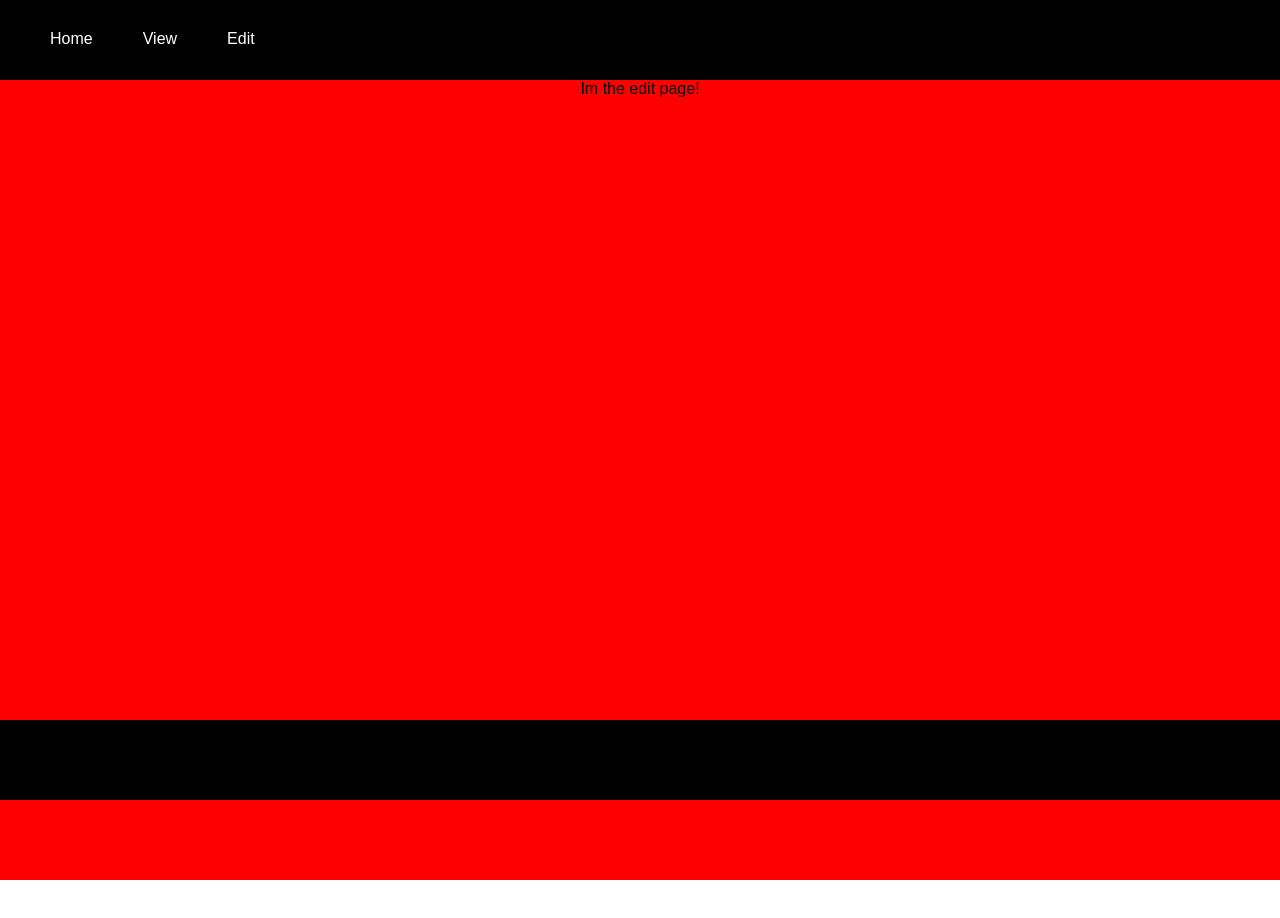
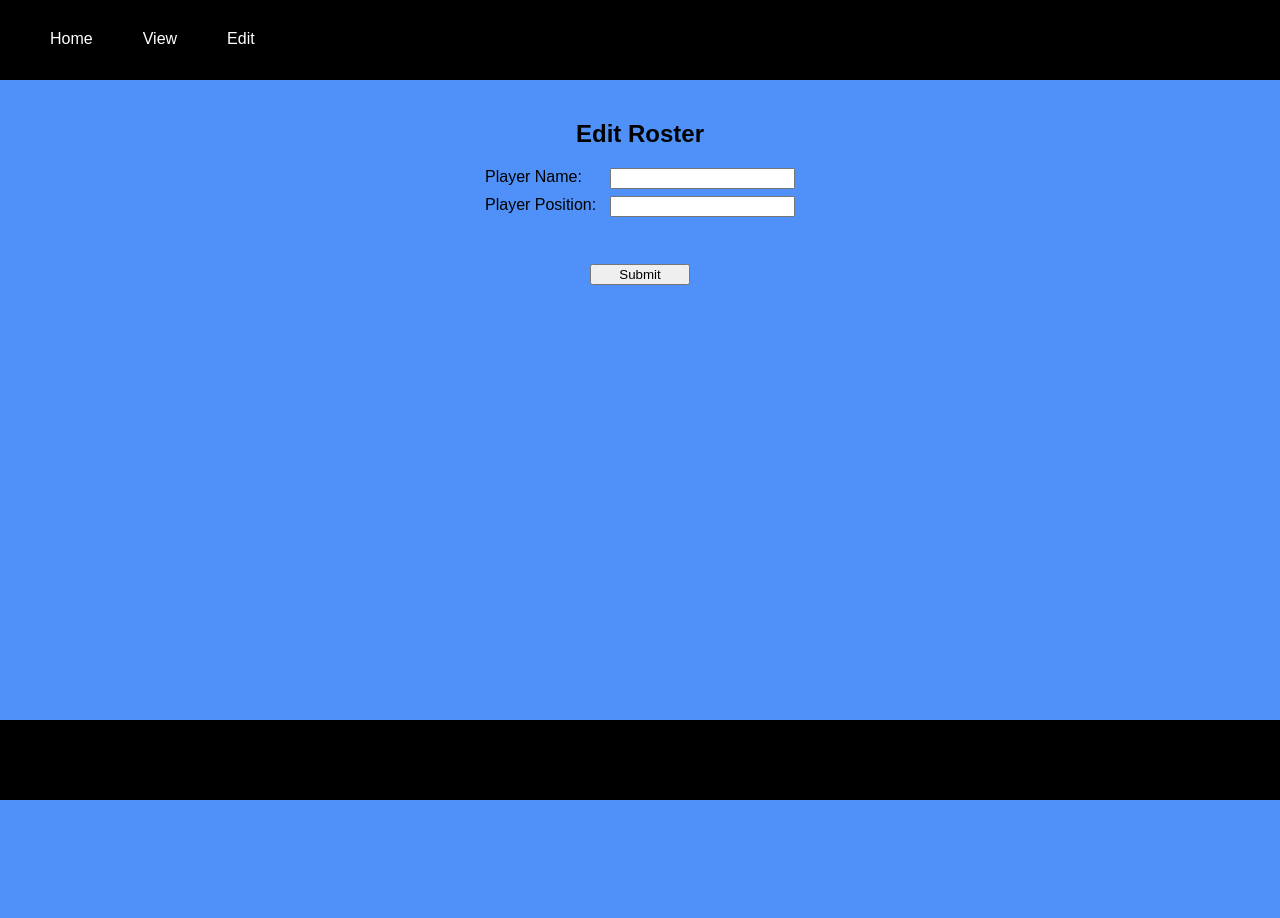
Before and after one commit to sheridanerin/mini-react-fun-time, a React (Create React App) app: page /#/edit in a window 1280 px wide. Before the commit the page ends 880 px from the top, so only its background shows below. Built offline with nearby package versions, Linux system fonts and the light colour scheme.

Commit message:
added a form to the edit poage and got it working with state.  Still need to save items somewhere.

```diff
--- a/src/components/Edit/Edit.css
+++ b/src/components/Edit/Edit.css
@@ -1,4 +1,21 @@
 .edit-container {
-    background-color: red;
+    background-color: #4f91f9;
     height: 100vh;
+    padding: 20px;
 }
+
+.edit-container label {
+    width: 310px;
+    display: block;
+    margin: 10px auto;
+    text-align: left;
+}
+
+.edit-container input[type="text"] {
+    float: right;
+}
+
+.edit-container input[type="submit"] {
+    width: 100px;
+    margin-top: 40px;
+}
--- a/src/components/Edit/Edit.js
+++ b/src/components/Edit/Edit.js
@@ -2,10 +2,49 @@ import React, { Component } from 'react';
 import './Edit.css';
 
 export default class Edit extends Component {
+    constructor(props) {
+        super(props);
+        this.state = {
+            name: '',
+            position: ''
+        };
+    }
+    handleChange = (event) => {
+        this.setState({[event.target.name]: event.target.value});
+    }
+
+    handleSubmit(event) {
+        event.preventDefault();
+    }
+
     render() {
         return (
             <div className="edit-container">
-                <span>Im the edit page!</span>
+                <h2>Edit Roster</h2>
+                <form onSubmit={this.handleSubmit}>
+                    <label>
+                        Player Name:
+                        <input
+                            type="text"
+                            name="name"
+                            value={this.state.name}
+                            onChange={this.handleChange}
+                        />
+                    </label>
+                    <label>
+                        Player Position:
+                        <input
+                            type="text"
+                            name="position"
+                            value={this.state.Position}
+                            onChange={this.handleChange}
+                        />
+                    </label>
+                    <input
+                        type="submit"
+                        value="Submit"
+                    />
+                </form>
             </div>
         )
     }
```
